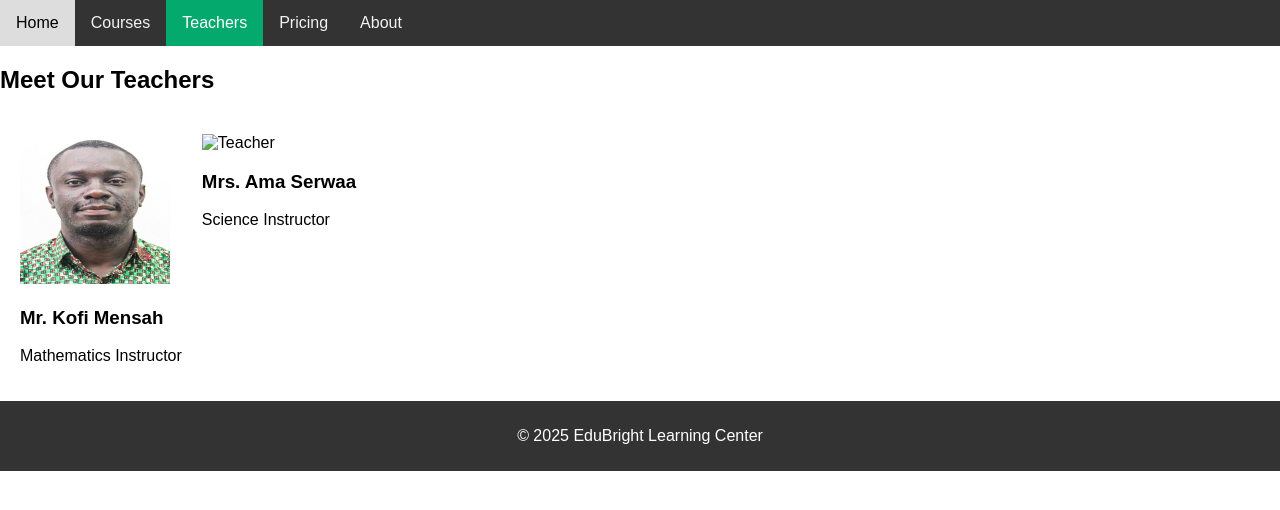
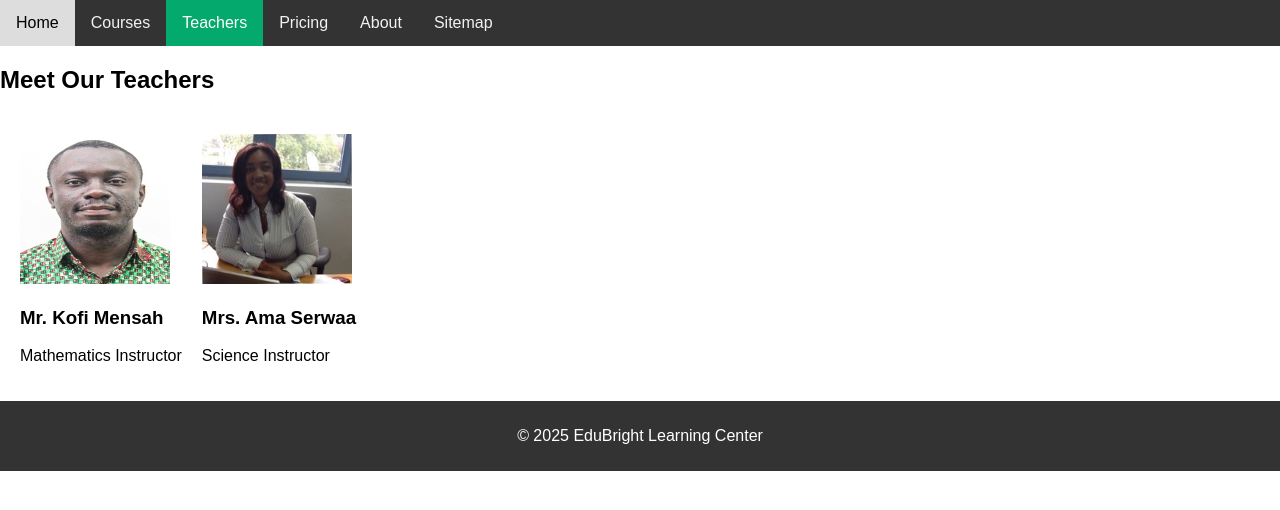
Before and after one commit to Abby-ack/KerenEducation, a plain HTML site: page teachers.html in a window 1280 px wide. Drawn offline with Linux system fonts and the light colour scheme; a script that the page names is missing.

Commit message:
Add files via upload

```diff
--- a/teachers.html
+++ b/teachers.html
@@ -15,6 +15,8 @@
   <a href="pricing.html">Pricing</a>
   <a href="about.html">About</a>
   <a href="javascript:void(0);" class="icon" onclick="myFunction()">☰</a>
+  <a href="sitemap.html">Sitemap</a>
+
 </div>
 
 <main>
@@ -28,7 +30,7 @@
     </article>
 
     <article class="teacher">
-      <img src="science" alt="Teacher">
+      <img src="Science.jpg" alt="Teacher">
       <h3>Mrs. Ama Serwaa</h3>
       <p>Science Instructor</p>
     </article>
```
Also changed, not shown: Science.jpg (added).
